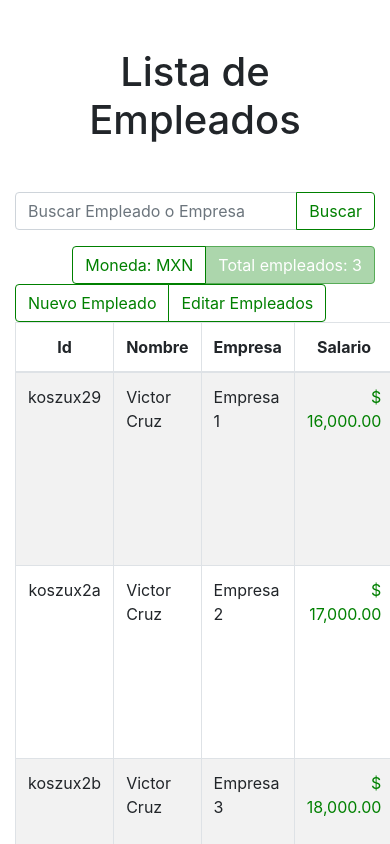
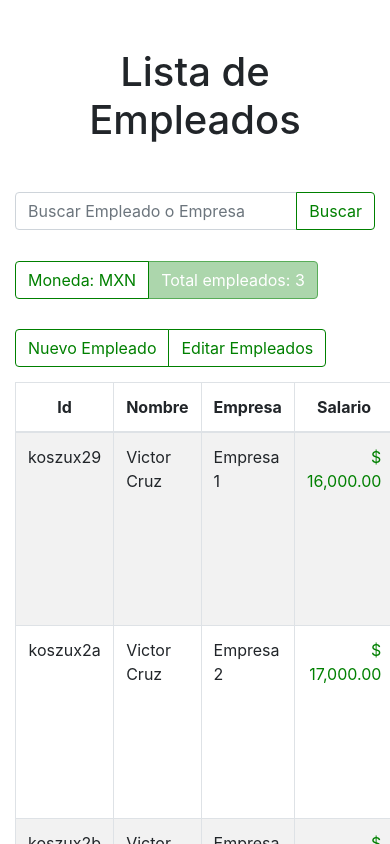
Before and after one commit to vicc30/lista-empleados, a React (Create React App) app: page / in a window 390 px wide. Shown: the top 844 px of the page. Built offline with nearby package versions, Linux system fonts and the light colour scheme.

Commit message:
Arreglo de botones

```diff
--- a/src/App.css
+++ b/src/App.css
@@ -9,6 +9,7 @@ h1 {
 
 .btn-group {
   float: right;
+  margin: 15px 0;
 }
 
 .editar {
@@ -79,3 +80,9 @@ canvas {
 img {
   min-width: 160px;
 }
+
+@media screen and (max-width: 768px) {
+  .btn-group{
+    float: left;
+  }
+}
```
Also changed, not shown: 1 other file (tests, documents, lock files or other folders).
